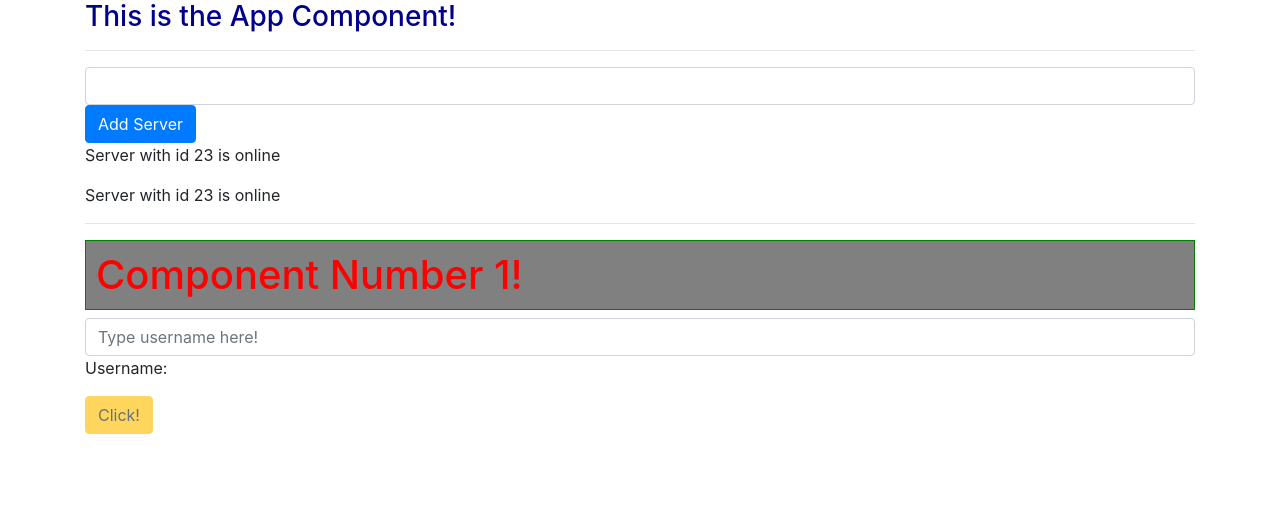
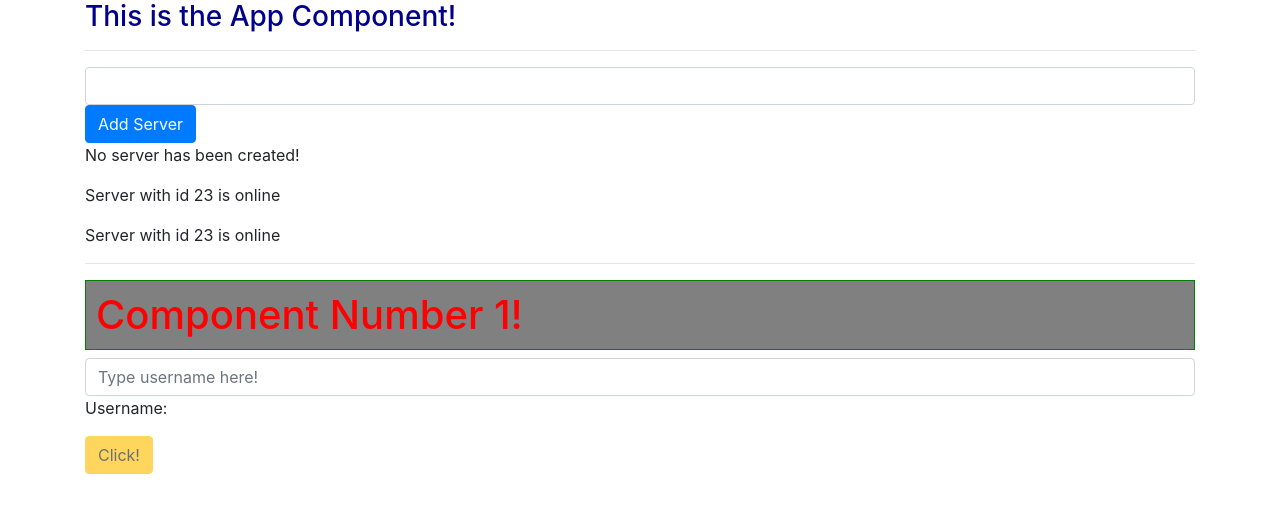
Before and after one commit to benlr98/learn-angular, an Angular app: page / in a window 1280 px wide. Shown: the top 512 px of the page. Built offline with nearby package versions, Linux system fonts and the light colour scheme.

Commit message:
used ng-template and ngIf else

```diff
--- a/src/app/servers/servers.component.html
+++ b/src/app/servers/servers.component.html
@@ -7,6 +7,10 @@
         [disabled]="!allowNewServer"
         (click)="onCreateServer()">Add Server</button>
 <!-- <p> {{serverCreationStatus}} </p> -->
-<p *ngIf="serverCreated">Server has been created, Server name: {{serverName}}</p>
+<p *ngIf="serverCreated; else noServer">Server has been created, Server name: {{serverName}}</p>
+<ng-template #noServer>
+    <p>No server has been created!</p>
+</ng-template>
+
 <app-server></app-server>
 <app-server></app-server>
```
